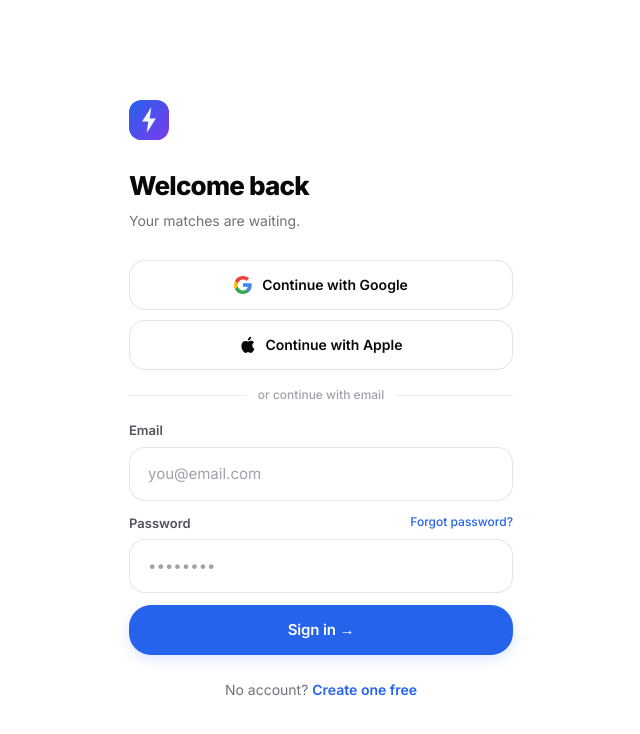
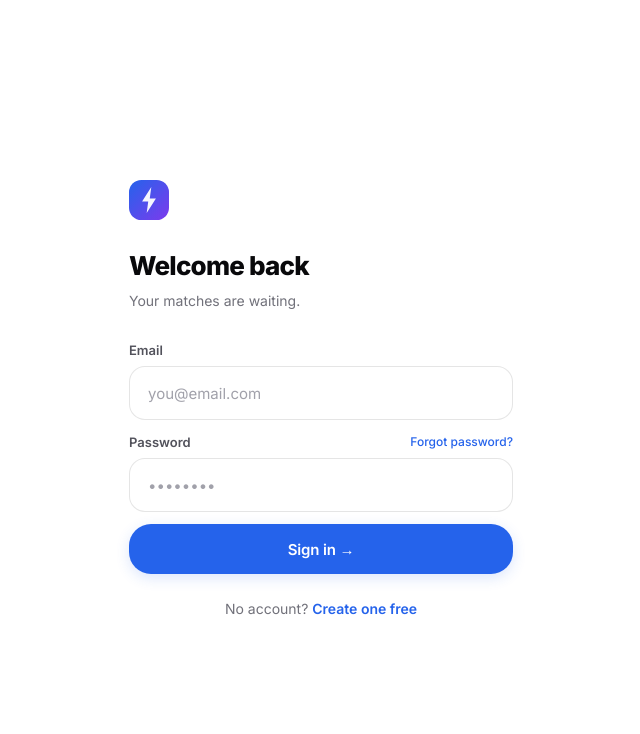
Before and after one commit to th3nastynay-blip/employteens, a Next.js app: page /login in a window 1280 px wide. Shown: the top 734 px of the page, without its empty margins (319-959 px from the left). Built offline with nearby package versions, Linux system fonts and the light colour scheme.

Commit message:
hide OAuth for App Store v1 (Guideline 4.8) — verified only 1 google test user; OAUTH_ENABLED flag re-enables Google+Apple together post-launch

```diff
--- a/app/(auth)/login/page.tsx
+++ b/app/(auth)/login/page.tsx
@@ -207,6 +207,13 @@ function LoginForm() {
           ) : (
             <motion.div key="form" initial={{ opacity: 0 }} animate={{ opacity: 1 }} className="flex flex-col gap-4">
 
+              {/* OAuth hidden for App Store v1 (Guideline 4.8: any third-party
+                  login requires Sign in with Apple, which needs the enrolled
+                  developer account). Verified 2026-07-13: only 1 google-auth
+                  user (founder test account). Re-enable Google + Apple
+                  TOGETHER post-launch. */}
+              {OAUTH_ENABLED && (
+                <>
                   <div className="flex flex-col gap-2.5">
                     <OAuthButton
                       label="Continue with Google"
@@ -227,6 +234,8 @@ function LoginForm() {
                     <span style={{ fontSize: '12px', color: 'var(--et-placeholder)', fontWeight: 500 }}>or continue with email</span>
                     <div style={{ flex: 1, height: 1, background: 'var(--et-border)' }} />
                   </div>
+                </>
+              )}
 
               <form onSubmit={handleLogin} className="flex flex-col gap-3">
                 <div className="flex flex-col gap-1.5">
@@ -288,6 +297,9 @@ function LoginForm() {
 }
 
 // useSearchParams requires Suspense boundary
+// Flip to true only when Sign in with Apple is configured alongside Google (Guideline 4.8)
+const OAUTH_ENABLED = false
+
 export default function LoginPage() {
   return (
     <Suspense>
--- a/app/(auth)/signup/page.tsx
+++ b/app/(auth)/signup/page.tsx
@@ -93,6 +93,9 @@ function ErrorBanner({ message }: { message: string }) {
 }
 
 type Status = 'idle' | 'loading-oauth' | 'loading-email' | 'needs-verification'
+
+// Flip to true only when Sign in with Apple is configured alongside Google (Guideline 4.8)
+const OAUTH_ENABLED = false
 
 export default function SignupPage() {
   const router = useRouter()
@@ -298,7 +301,10 @@ export default function SignupPage() {
           ) : (
             <motion.div key="form" initial={{ opacity: 0 }} animate={{ opacity: 1 }} className="flex flex-col gap-4">
 
-              {/* OAuth buttons */}
+              {/* OAuth hidden for App Store v1 (Guideline 4.8) — re-enable
+                  Google + Apple TOGETHER once Sign in with Apple is configured */}
+              {OAUTH_ENABLED && (
+                <>
                   <div className="flex flex-col gap-2.5">
                     <OAuthButton
                       provider="google"
@@ -316,12 +322,13 @@ export default function SignupPage() {
                     />
                   </div>
 
-              {/* Divider */}
                   <div className="flex items-center gap-3">
                     <div style={{ flex: 1, height: 1, background: 'var(--et-border)' }} />
                     <span style={{ fontSize: '12px', color: 'var(--et-placeholder)', fontWeight: 500 }}>or continue with email</span>
                     <div style={{ flex: 1, height: 1, background: 'var(--et-border)' }} />
                   </div>
+                </>
+              )}
 
               {/* Email form */}
               <form onSubmit={handleEmailSignup} className="flex flex-col gap-3">
```
Lines whose indentation alone changed are shown as unchanged.
